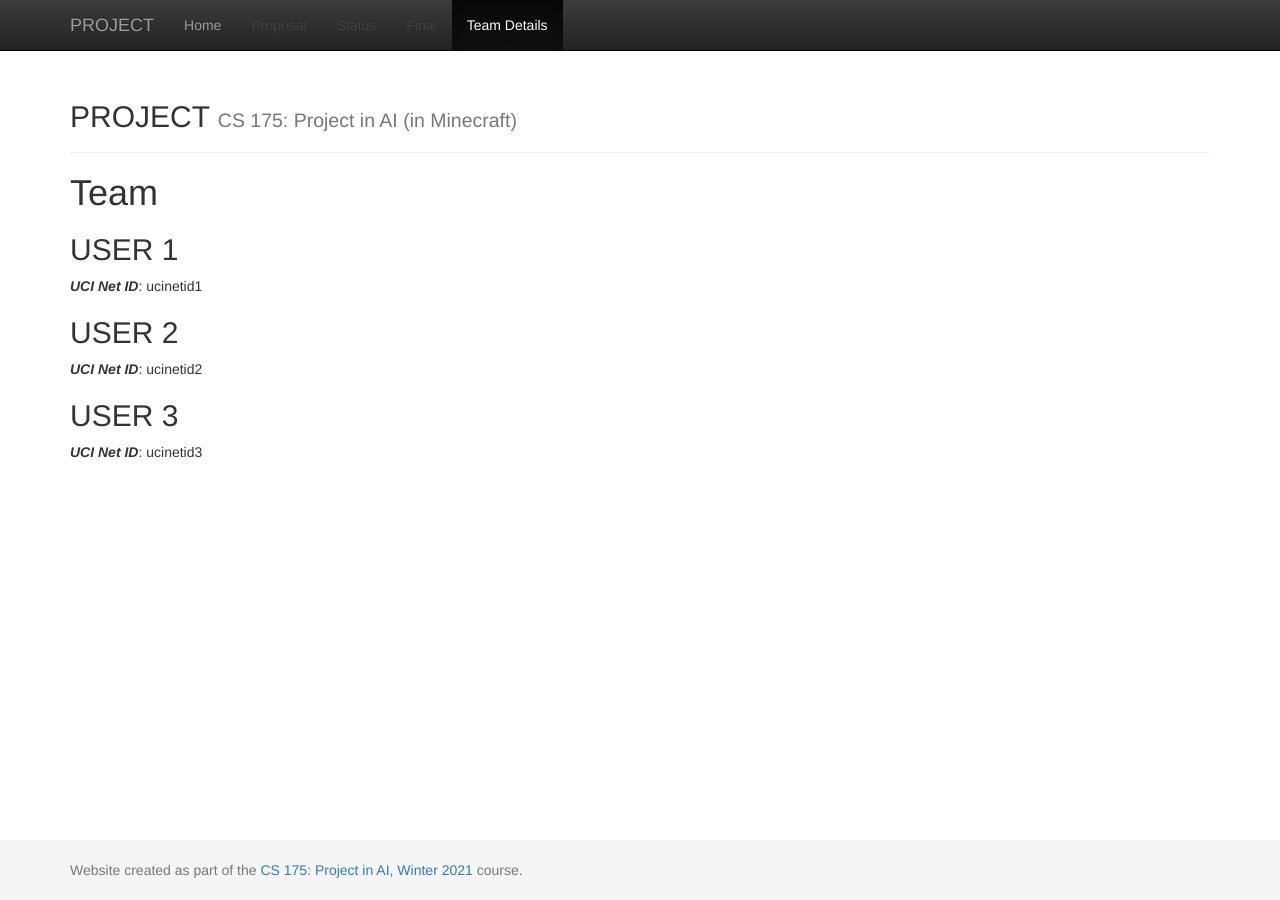
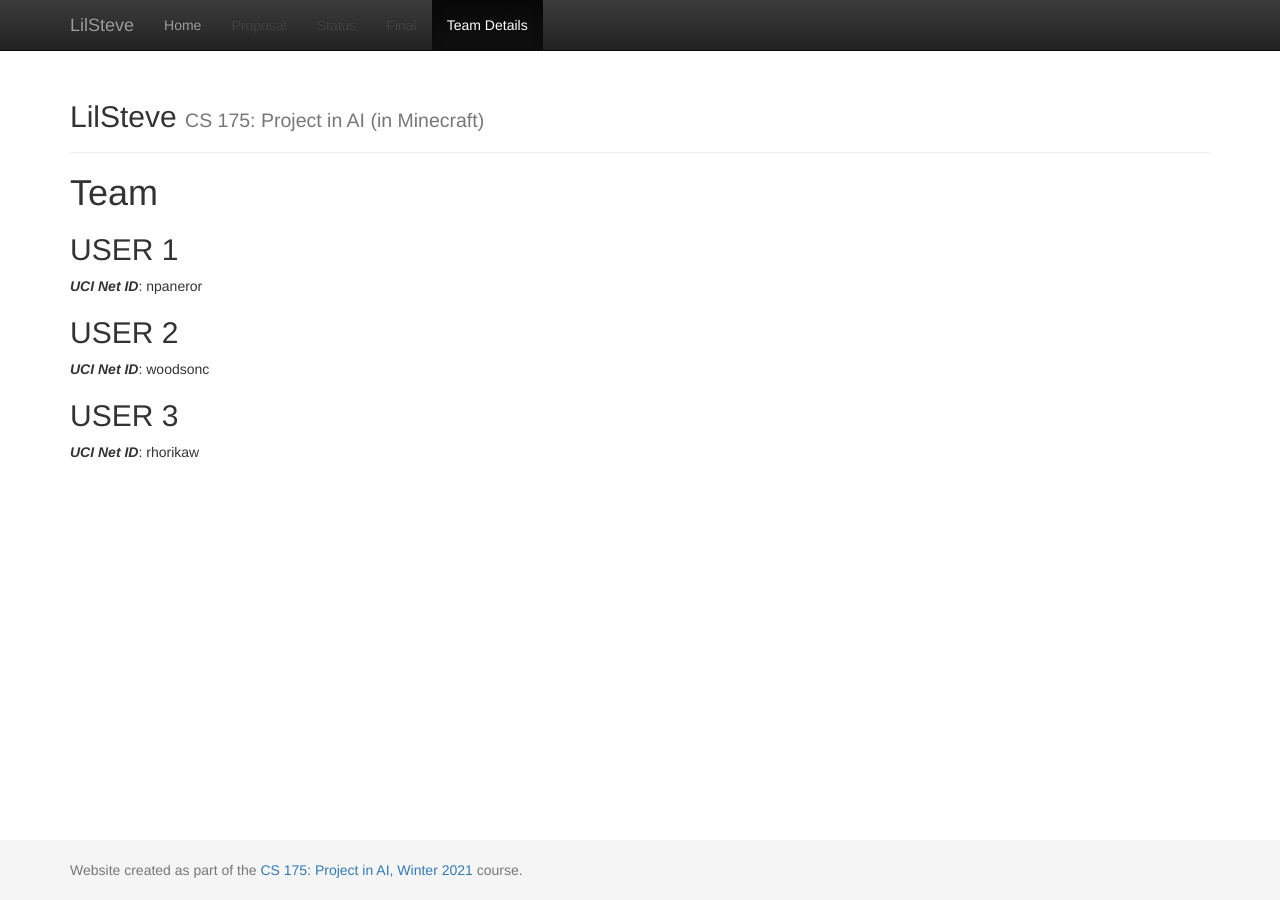
Before and after one commit to rhorikaw/LilSteve, a Jekyll site: the page built from docs/team.md, in a window 1280 px wide. Built offline with Jekyll 4.4.1, drawn with Linux system fonts in a browser that asks for light colours.

Commit message:
Update placeholders
Updated the placeholder strings in the files in the docs directory

```diff
--- a/docs/_config.yml
+++ b/docs/_config.yml
@@ -1,7 +1,7 @@
 ###########
 # site.title
 
-title:    'PROJECT'
+title:    'LilSteve'
 subtitle: 'CS 175: Project in AI (in Minecraft)'
 
 
--- a/docs/team.md
+++ b/docs/team.md
@@ -7,10 +7,10 @@ title:  Team
 
 
 ## USER 1
-***UCI Net ID***: ucinetid1
+***UCI Net ID***: npaneror
 
 ## USER 2
-***UCI Net ID***: ucinetid2
+***UCI Net ID***: woodsonc
 
 ## USER 3
-***UCI Net ID***: ucinetid3
+***UCI Net ID***: rhorikaw
```
Also changed, not shown: docs/index.md (+1 -1 lines).
